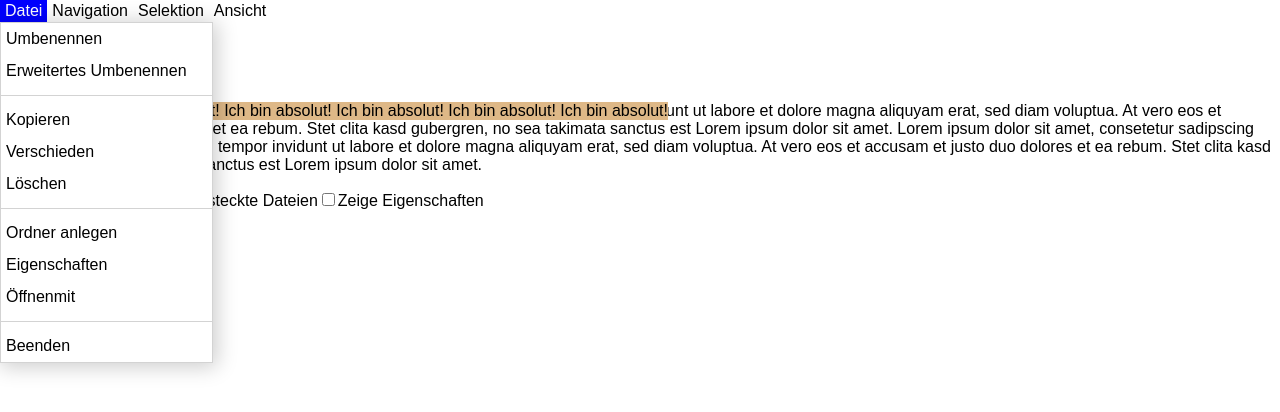
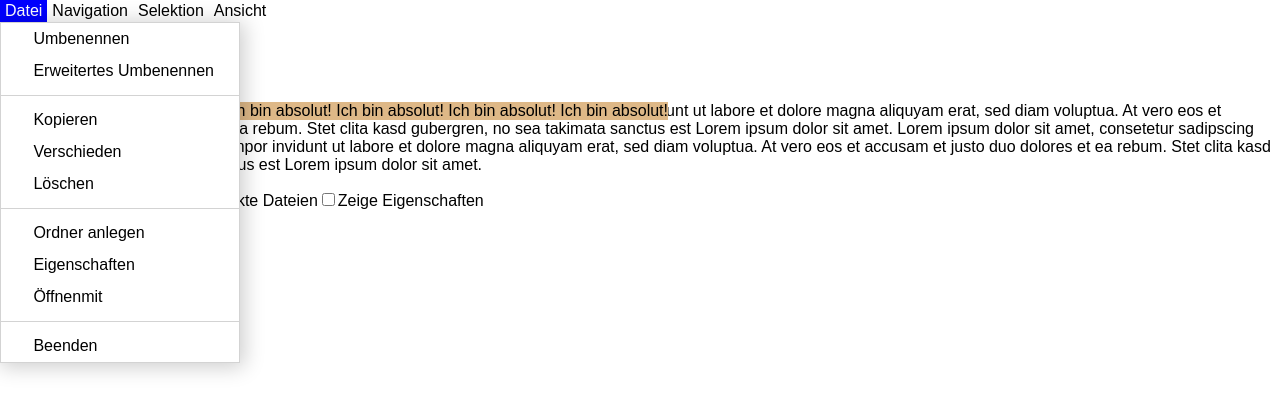
Before and after one commit to uriegel/menubar-react, a React (Create React App) app: page / in a window 1280 px wide. Both pictures are taken after a click on the item "Datei". Shown: the top 412 px of the page. Built offline with nearby package versions, Linux system fonts and the light colour scheme.

Commit message:
Check-Symbol

```diff
--- a/src/component/SubMenu.css
+++ b/src/component/SubMenu.css
@@ -44,6 +44,17 @@
     background-color: var(--mbr-menubar-selected-background-color);
 }
 
-.mbr--submenu-item-container.checked {
-    opacity: 0.4;
+.mbr--submenu-item-content {
+    display: flex;
+    flex-grow: 1;
 }
+
+.mbr--submenu-item-check {
+    display: inline-block;
+    opacity: 0;
+    padding: 0px 7px;
+}
+
+.mbr--submenu-item-container.checked .mbr--submenu-item-check {
+    opacity: 1;
+}
--- a/src/component/SubMenu.tsx
+++ b/src/component/SubMenu.tsx
@@ -72,7 +72,10 @@ export const SubMenu = ({name, index, selectedIndex, subMenuOpened, items}: SubM
                                 ? (<div key={i}
                                     className={`mbr--submenu-item-container ${i == selectedItem ? "selected" : ""} ${n.type == MenuItemType.MenuCheckItem && n.checked ? "checked" : ""}`}
                                     onMouseOver={() => setSelectedItem(i)} onClick={() => onItemClick(n)}>
-                                    <MenuItem name={n.name ?? ""} isAccelerated={false} />
+                                    <div className='mbr--submenu-item-content'>
+                                        <span className='mbr--submenu-item-check'>✓</span>
+                                        <MenuItem name={n.name ?? ""} isAccelerated={false} />
+                                    </div>
                                 </div>)
                                 : (<Separator key={i} />)
                         )}
--- a/src/component/index.tsx
+++ b/src/component/index.tsx
@@ -82,7 +82,6 @@ const Menubar = ({ items }: MenubarProps ) => {
 
 export default Menubar
 
-// TODO Selector for checkbox
 // TODO alt-> Menu opens with accelerators
 // TODO Keyboard control mouse up/down in Submenu
 // TODO Shortcuts
```
